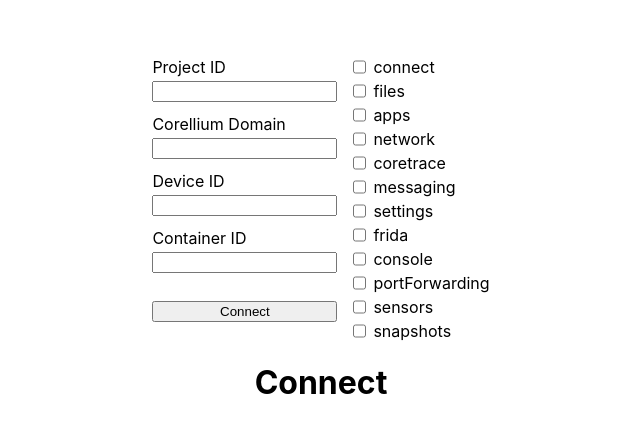
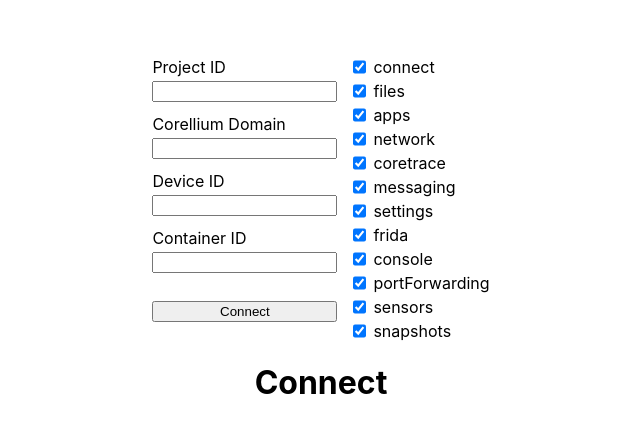
Before and after one commit to corellium/webplayer-client-examples, a Next.js app in the folder webplayer-example-next/: page / in a window 1280 px wide. Shown: the part 160-592 px from the top of the page, without its empty margins (319-959 px from the left). Built offline with nearby package versions, Linux system fonts and the light colour scheme.

Commit message:
CORE-1562: remove node command

```diff
--- a/webplayer-example-next/package.json
+++ b/webplayer-example-next/package.json
@@ -7,7 +7,7 @@
   "version": "0.1.0",
   "private": true,
   "scripts": {
-    "dev": "NODE_TLS_REJECT_UNAUTHORIZED='0' next dev",
+    "dev": "next dev",
     "build": "next build",
     "start": "next start",
     "lint": "next lint"
--- a/webplayer-example-next/pages/index.tsx
+++ b/webplayer-example-next/pages/index.tsx
@@ -152,7 +152,12 @@
           <div className={styles.features}>
             {Object.keys(features).map((feature, index) => (
               <div className={styles.featuresWrapper} key={index}>
-                <input type="checkbox" name={feature} id={feature} />
+                <input
+                  type="checkbox"
+                  name={feature}
+                  id={feature}
+                  defaultChecked={features[feature as keyof typeof features]}
+                />
                 <label className={styles.label} htmlFor={feature}>
                   {feature}
                 </label>
```
